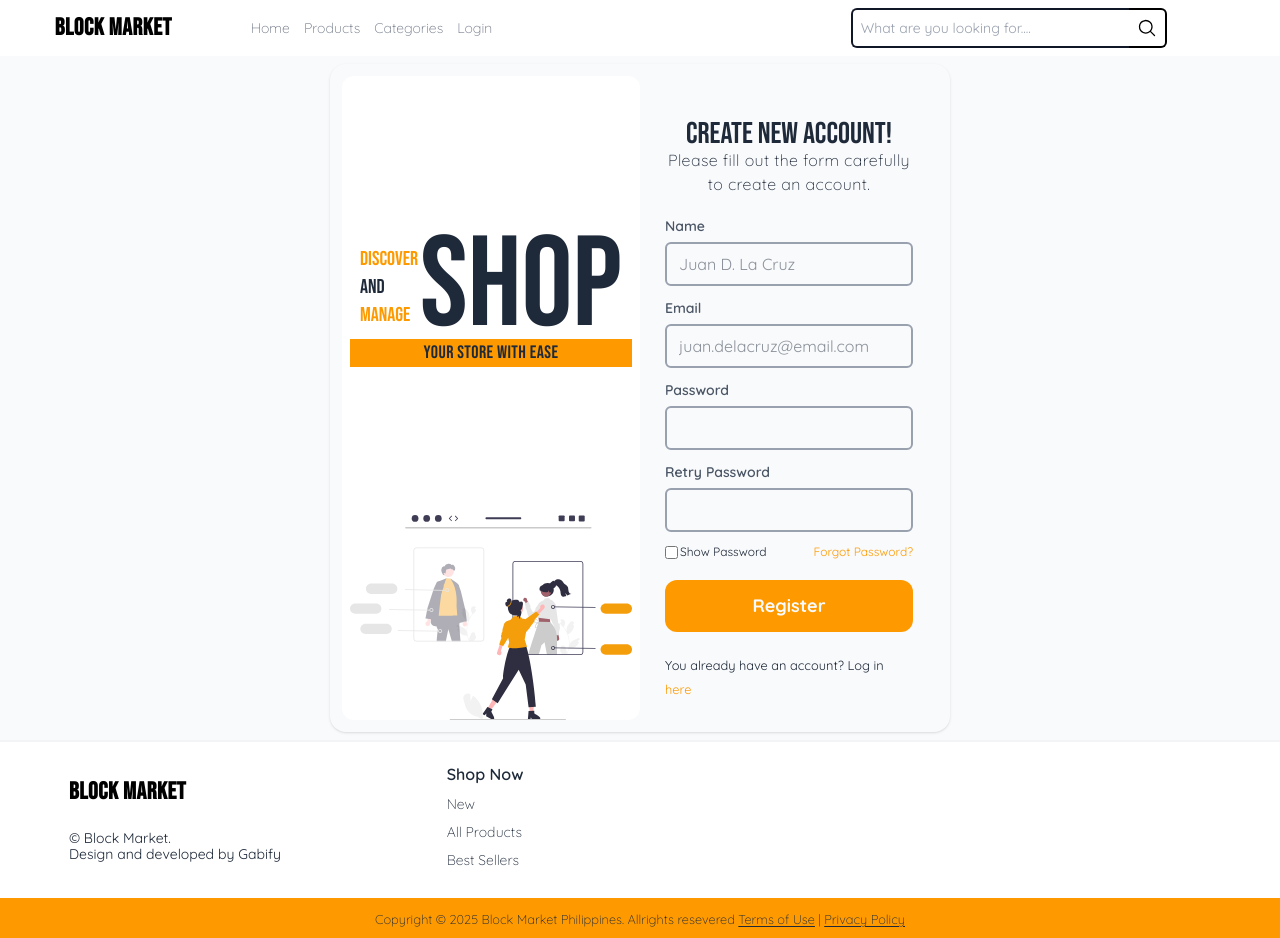
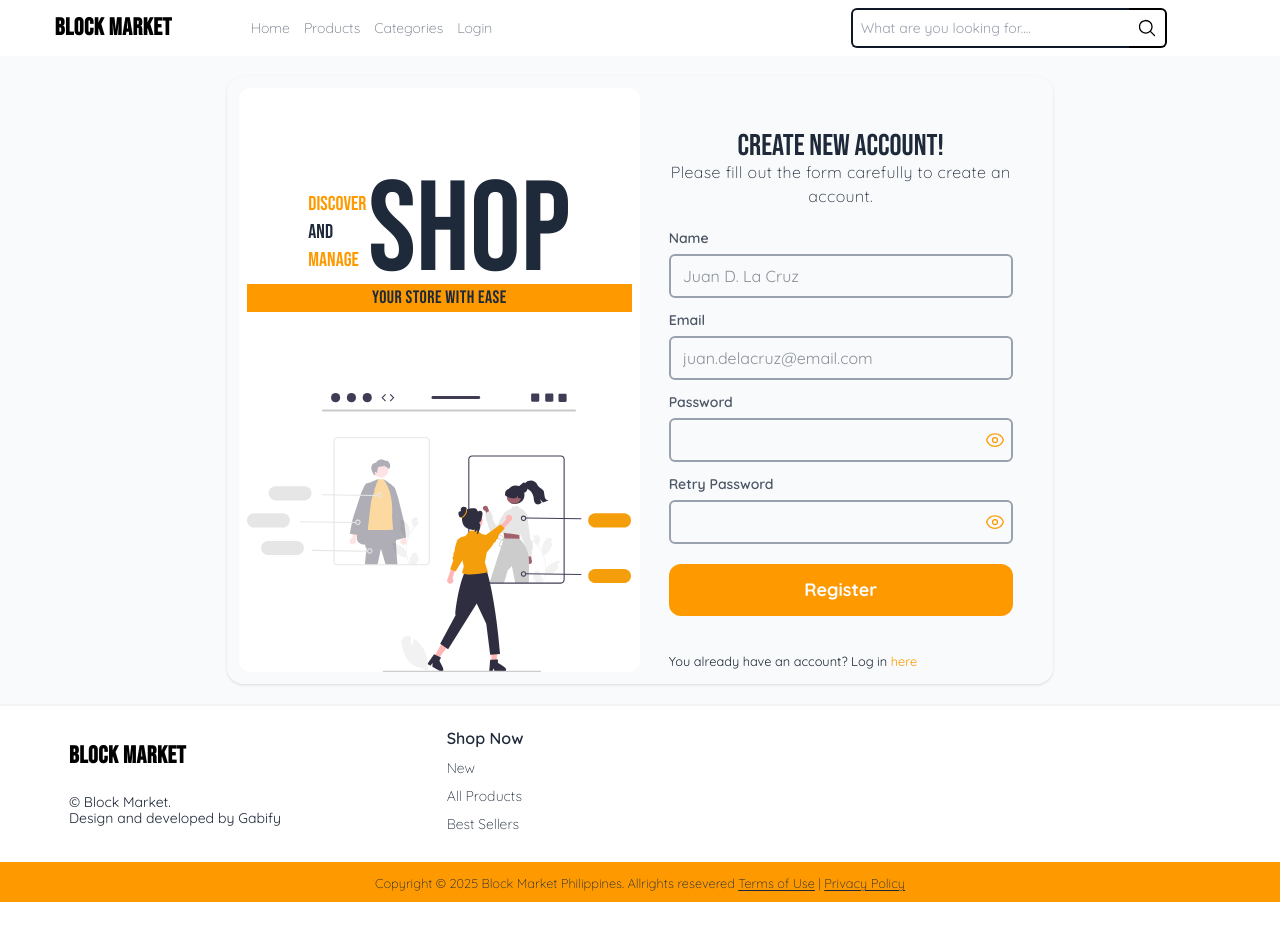
Before and after one commit to gabify/e-commerece-frontend, a React app: page /register in a window 1280 px wide. After the commit the page ends 902 px from the top, so only its background shows below. Built offline with nearby package versions, Linux system fonts and the light colour scheme; no server answers; the HTML template or start-up script is replaced by a standard one.

Commit message:
Added dynamic icons and extra styles in register and login

```diff
--- a/src/pages/auth/Login.jsx
+++ b/src/pages/auth/Login.jsx
@@ -93,31 +93,47 @@ const Login = () =>{
                                     type="email"
                                     name="email"
                                     id="email"
-                                    className="border-2 border-gray-400 rounded-md py-2 px-3"
+                                    className="border-2 border-gray-400 rounded-md py-2 px-3 outline-0 focus:border-amber-500 focus:shadow-2xs"
                                     placeholder="juan.delacruz@email.com"
                                     required
                                 />
                             </div>
 
-                            <div className="grid grid-col-1 mb-3">
-                                <label htmlFor="password" className="text-sm mb-1.5 text-gray-600">Password</label>
+                            <div className="grid grid-col-1 mb-2">
+                                <label htmlFor="password" className="text-sm mb-1.5 text-gray-600 font-semibold">Password</label>
+                                <div className="relative">
                                     <input
                                         type={showPassword ? 'text' : 'password'}
                                         name="password"
                                         id="password"
-                                    className="border-2 border-gray-400 rounded-md py-2 px-3"
+                                        className="border-2 border-gray-400 rounded-md py-2 px-3 w-full outline-0 focus:border-amber-500 focus:shadow-2xs"
                                         required
                                     />
+                                    <div className="absolute bottom-3 right-2">
+                                        <label htmlFor="showPassword" className="text-xs cursor-pointer">
+                                            <input
+                                                type="checkbox"
+                                                name="showPassword"
+                                                id="showPassword"
+                                                onChange={()=> setShowPassword(!showPassword)}
+                                                className="appearance-none"
+                                            />
+                                            {showPassword ? (
+                                                <svg xmlns="http://www.w3.org/2000/svg" fill="none" viewBox="0 0 24 24" strokeWidth={1.5} stroke="currentColor" className="w-5 text-amber-500">
+                                                    <path strokeLinecap="round" strokeLinejoin="round" d="M3.98 8.223A10.477 10.477 0 0 0 1.934 12C3.226 16.338 7.244 19.5 12 19.5c.993 0 1.953-.138 2.863-.395M6.228 6.228A10.451 10.451 0 0 1 12 4.5c4.756 0 8.773 3.162 10.065 7.498a10.522 10.522 0 0 1-4.293 5.774M6.228 6.228 3 3m3.228 3.228 3.65 3.65m7.894 7.894L21 21m-3.228-3.228-3.65-3.65m0 0a3 3 0 1 0-4.243-4.243m4.242 4.242L9.88 9.88" />
+                                                </svg>
+                                            ) : (
+                                                <svg xmlns="http://www.w3.org/2000/svg" fill="none" viewBox="0 0 24 24" strokeWidth={1.5} stroke="currentColor" className="w-5 text-amber-500">
+                                                    <path strokeLinecap="round" strokeLinejoin="round" d="M2.036 12.322a1.012 1.012 0 0 1 0-.639C3.423 7.51 7.36 4.5 12 4.5c4.638 0 8.573 3.007 9.963 7.178.07.207.07.431 0 .639C20.577 16.49 16.64 19.5 12 19.5c-4.638 0-8.573-3.007-9.963-7.178Z" />
+                                                    <path strokeLinecap="round" strokeLinejoin="round" d="M15 12a3 3 0 1 1-6 0 3 3 0 0 1 6 0Z" />
+                                                </svg>
+                                            )}
+                                        </label>
                                     </div>
+                                </div>
+                            </div>
+                            <a href="http://" className="text-xs text-amber-500 hover:underline underline-offset-2 mb-5 block">Forgot Password?</a>
 
-                            <div className="flex justify-between mb-5">
-                               <div className="flex items-center-safe gap-0.5">
-                                 <input type="checkbox" name="showPassword" id="showPassword" onChange={()=> setShowPassword(!showPassword)}/>
-                                 <small className="text-xs">Show Password</small>
-                               </div>
-
-                               <a href="http://" className="text-xs text-amber-500 hover:underline underline-offset-2">Forgot Password?</a>
-                            </div>
                              {error && <Error message={error.message} />}
                             <div className="grid grid-cols-1">
                                 <button type="submit" disabled={isPending || error?.errorCount >= 3} className={`py-3 rounded-xl text-gray-50 font-black text-lg ${isPending || error?.errorCount >= 3 ? 'cursor-not-allowed bg-amber-400' : 'cursor-pointer bg-amber-500 hover:bg-amber-400'}`}>
--- a/src/pages/auth/Register.jsx
+++ b/src/pages/auth/Register.jsx
@@ -10,12 +10,13 @@ import Welcome from "../../assets/welcome_img.svg";
 
 const Register = () =>{
     const [showPassword, setShowPassword] = useState(false);
+    const [showRetryPassword, setShowRetryPassword] = useState(false);
 
     return(
         <>
            <Header />
             <Main>
-                <section className="p-3 mx-auto text-gray-800 lg:shadow-sm lg:rounded-2xl grid grid-cols-2 lg:w-6/12">
+                <section className="p-3 my-3 mx-auto text-gray-800 lg:shadow-sm lg:rounded-2xl grid grid-cols-2 lg:w-8/12">
                     <article className="hidden lg:grid grid-cols-1 px-2 items-baseline-last justify-center-safe bg-white rounded-xl col-span-1">
                         <div className="font-bebas ">
                             <div className="flex gap-0.5 justify-center-safe items-center-safe">
@@ -30,19 +31,19 @@ const Register = () =>{
                         </div>
                         <img src={Welcome} alt="Welcome Image" className="w-96"/>
                     </article>
-                    <article className="max-lg:bg-white max-lg:shadow-sm max-lg:rounded-2xl pb-5 pt-10 px-5 min-w-64 sm:w-96 lg:w-72 place-self-center-safe col-span-2 lg:col-span-1">
+                    <article className="max-lg:bg-white max-lg:shadow-sm max-lg:rounded-2xl max-lg:pb-3 pt-10 px-5 min-w-64 sm:w-96 place-self-center-safe col-span-2 lg:col-span-1">
                         <div className="text-center mb-5">
                             <h1 className="font-bebas text-3xl">Create New Account!</h1>
                             <p className="font-light tracking-wide -mt-1">Please fill out the form carefully to create an account.</p>
                         </div>
-                        <form className="mb-5">
+                        <form className="mb-8">
                             <div className="grid grid-col-1 mb-3">
                                 <label htmlFor="email" className="text-sm mb-1.5 text-gray-600 font-semibold">Name</label>
                                 <input
                                     type="text"
                                     name="name"
                                     id="name"
-                                    className="border-2 border-gray-400 rounded-md py-2 px-3"
+                                    className="border-2 border-gray-400 rounded-md py-2 px-3 focus:border-2 outline-0 focus:border-amber-500 focus:shadow-2xs"
                                     placeholder="Juan D. La Cruz"
                                     required
                                 />
@@ -53,7 +54,7 @@ const Register = () =>{
                                     type="email"
                                     name="email"
                                     id="email"
-                                    className="border-2 border-gray-400 rounded-md py-2 px-3"
+                                    className="border-2 border-gray-400 rounded-md py-2 px-3 outline-0 focus:border-amber-500 focus:shadow-2xs"
                                     placeholder="juan.delacruz@email.com"
                                     required
                                 />
@@ -61,34 +62,70 @@ const Register = () =>{
 
                             <div className="grid grid-col-1 mb-3">
                                 <label htmlFor="password" className="text-sm mb-1.5 text-gray-600 font-semibold">Password</label>
+                                <div className="relative">
                                     <input
                                         type={showPassword ? 'text' : 'password'}
                                         name="password"
                                         id="password"
-                                    className="border-2 border-gray-400 rounded-md py-2 px-3"
+                                        className="border-2 border-gray-400 rounded-md py-2 px-3 w-full outline-0 focus:border-amber-500 focus:shadow-2xs"
                                         required
                                     />
+                                    <div className="absolute bottom-3 right-2">
+                                        <label htmlFor="showPassword" className="text-xs cursor-pointer">
+                                            <input
+                                                type="checkbox"
+                                                name="showPassword"
+                                                id="showPassword"
+                                                onChange={()=> setShowPassword(!showPassword)}
+                                                className="appearance-none"
+                                            />
+                                            {showPassword ? (
+                                                <svg xmlns="http://www.w3.org/2000/svg" fill="none" viewBox="0 0 24 24" strokeWidth={1.5} stroke="currentColor" className="w-5 text-amber-500">
+                                                    <path strokeLinecap="round" strokeLinejoin="round" d="M3.98 8.223A10.477 10.477 0 0 0 1.934 12C3.226 16.338 7.244 19.5 12 19.5c.993 0 1.953-.138 2.863-.395M6.228 6.228A10.451 10.451 0 0 1 12 4.5c4.756 0 8.773 3.162 10.065 7.498a10.522 10.522 0 0 1-4.293 5.774M6.228 6.228 3 3m3.228 3.228 3.65 3.65m7.894 7.894L21 21m-3.228-3.228-3.65-3.65m0 0a3 3 0 1 0-4.243-4.243m4.242 4.242L9.88 9.88" />
+                                                </svg>
+                                            ) : (
+                                                <svg xmlns="http://www.w3.org/2000/svg" fill="none" viewBox="0 0 24 24" strokeWidth={1.5} stroke="currentColor" className="w-5 text-amber-500">
+                                                    <path strokeLinecap="round" strokeLinejoin="round" d="M2.036 12.322a1.012 1.012 0 0 1 0-.639C3.423 7.51 7.36 4.5 12 4.5c4.638 0 8.573 3.007 9.963 7.178.07.207.07.431 0 .639C20.577 16.49 16.64 19.5 12 19.5c-4.638 0-8.573-3.007-9.963-7.178Z" />
+                                                    <path strokeLinecap="round" strokeLinejoin="round" d="M15 12a3 3 0 1 1-6 0 3 3 0 0 1 6 0Z" />
+                                                </svg>
+                                            )}
+                                        </label>
                                     </div>
-                            <div className="grid grid-col-1 mb-3">
-                                <label htmlFor="password" className="text-sm mb-1.5 text-gray-600 font-semibold">Retry Password</label>
+                                </div>
+                            </div>
+                            <div className="grid grid-col-1 mb-5">
+                                <label htmlFor="retryPassword" className="text-sm mb-1.5 text-gray-600 font-semibold">Retry Password</label>
+                                <div className="relative">
                                     <input
-                                    type={showPassword ? 'text' : 'password'}
-                                    name="tryPassword"
-                                    id="tryPassword"
-                                    className="border-2 border-gray-400 rounded-md py-2 px-3"
+                                        type={showRetryPassword ? 'text' : 'password'}
+                                        name="password"
+                                        id="retryPassword"
+                                        className="border-2 border-gray-400 rounded-md py-2 px-3 w-full outline-0 focus:border-amber-500 focus:shadow-2xs"
                                         required
                                     />
+                                    <div className="absolute bottom-3 right-2">
+                                        <label htmlFor="showRetryPassword" className="text-xs cursor-pointer">
+                                            <input
+                                                type="checkbox"
+                                                name="showRetryPassword"
+                                                id="showRetryPassword"
+                                                onChange={()=> setShowRetryPassword(!showRetryPassword)}
+                                                className="appearance-none"
+                                            />
+                                            {showRetryPassword ? (
+                                                <svg xmlns="http://www.w3.org/2000/svg" fill="none" viewBox="0 0 24 24" strokeWidth={1.5} stroke="currentColor" className="w-5 text-amber-500">
+                                                    <path strokeLinecap="round" strokeLinejoin="round" d="M3.98 8.223A10.477 10.477 0 0 0 1.934 12C3.226 16.338 7.244 19.5 12 19.5c.993 0 1.953-.138 2.863-.395M6.228 6.228A10.451 10.451 0 0 1 12 4.5c4.756 0 8.773 3.162 10.065 7.498a10.522 10.522 0 0 1-4.293 5.774M6.228 6.228 3 3m3.228 3.228 3.65 3.65m7.894 7.894L21 21m-3.228-3.228-3.65-3.65m0 0a3 3 0 1 0-4.243-4.243m4.242 4.242L9.88 9.88" />
+                                                </svg>
+                                            ) : (
+                                                <svg xmlns="http://www.w3.org/2000/svg" fill="none" viewBox="0 0 24 24" strokeWidth={1.5} stroke="currentColor" className="w-5 text-amber-500">
+                                                    <path strokeLinecap="round" strokeLinejoin="round" d="M2.036 12.322a1.012 1.012 0 0 1 0-.639C3.423 7.51 7.36 4.5 12 4.5c4.638 0 8.573 3.007 9.963 7.178.07.207.07.431 0 .639C20.577 16.49 16.64 19.5 12 19.5c-4.638 0-8.573-3.007-9.963-7.178Z" />
+                                                    <path strokeLinecap="round" strokeLinejoin="round" d="M15 12a3 3 0 1 1-6 0 3 3 0 0 1 6 0Z" />
+                                                </svg>
+                                            )}
+                                        </label>
                                     </div>
-
-                            <div className="flex justify-between mb-5">
-                               <div className="flex items-center-safe gap-0.5">
-                                 <input type="checkbox" name="showPassword" id="showPassword" onChange={()=> setShowPassword(!showPassword)}/>
-                                 <small className="text-xs">Show Password</small>
                                 </div>
-
-                               <a href="http://" className="text-xs text-amber-500 hover:underline underline-offset-2">Forgot Password?</a>
                             </div>
-
                             <div className="grid grid-cols-1">
                                 <button type="submit" className={`py-3 rounded-xl text-gray-50 font-black text-lg cursor-pointer bg-amber-500 hover:bg-amber-400`}>
                                     Register
```
Lines whose indentation alone changed are shown as unchanged.
